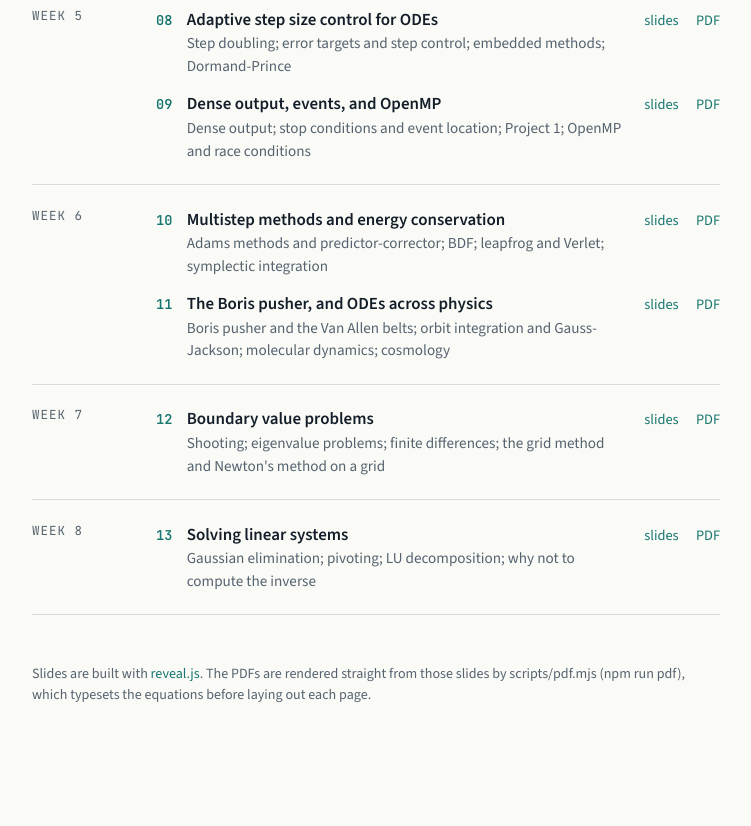
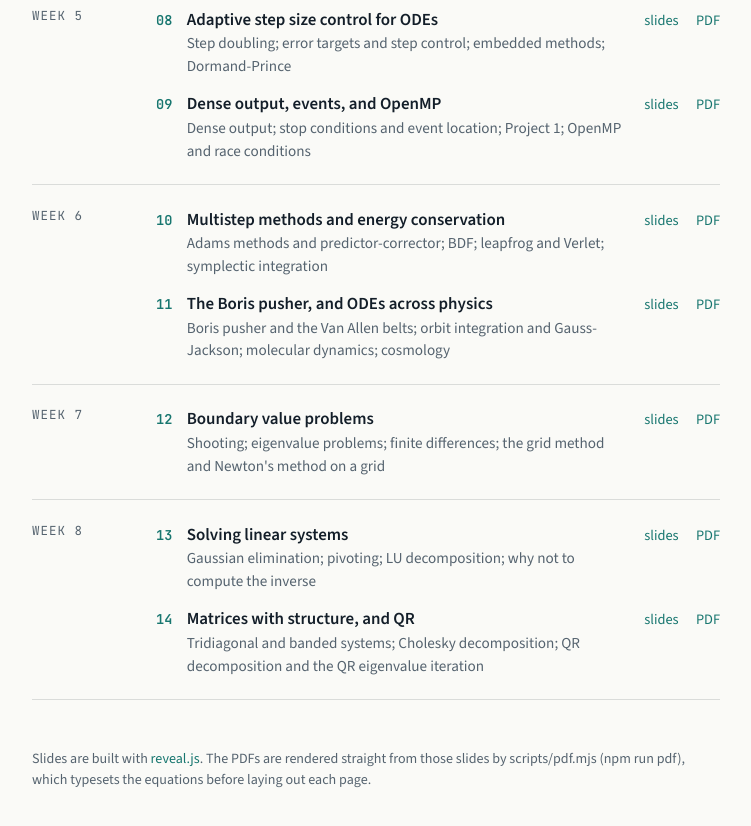
Before and after one commit to fizban007/Physics4027-Fall2026, a website: page index.html in a window 1280 px wide. Shown: the part 1000-1826 px from the top of the page, without its empty margins (264-1015 px from the left). Before the commit the page ends 1786 px from the top, so only its background shows below. Drawn offline with nearby package versions, Linux system fonts and the light colour scheme; a web font is replaced by a local one.

Commit message:
Landing page: add Lecture 14 entry and PDF
Co-Authored-By: Claude Opus 5.5 (1M context) <noreply@anthropic.com>
Claude-Session: https://claude.ai/code/session_0159JUpTGoHD3rNAxwaaQ4Xs

```diff
--- a/index.html
+++ b/index.html
@@ -209,6 +209,17 @@
                 <a href="pdf/lecture-13.pdf">PDF</a>
               </span>
             </li>
+            <li class="lecture">
+              <span class="lecture-num">14</span>
+              <span class="lecture-title">
+                Matrices with structure, and QR
+                <span class="topics">Tridiagonal and banded systems; Cholesky decomposition; QR decomposition and the QR eigenvalue iteration</span>
+              </span>
+              <span class="lecture-links">
+                <a href="Lecture 14/">slides</a>
+                <a href="pdf/lecture-14.pdf">PDF</a>
+              </span>
+            </li>
           </ul>
         </section>
       </main>
```
Also changed, not shown: 1 other file.
